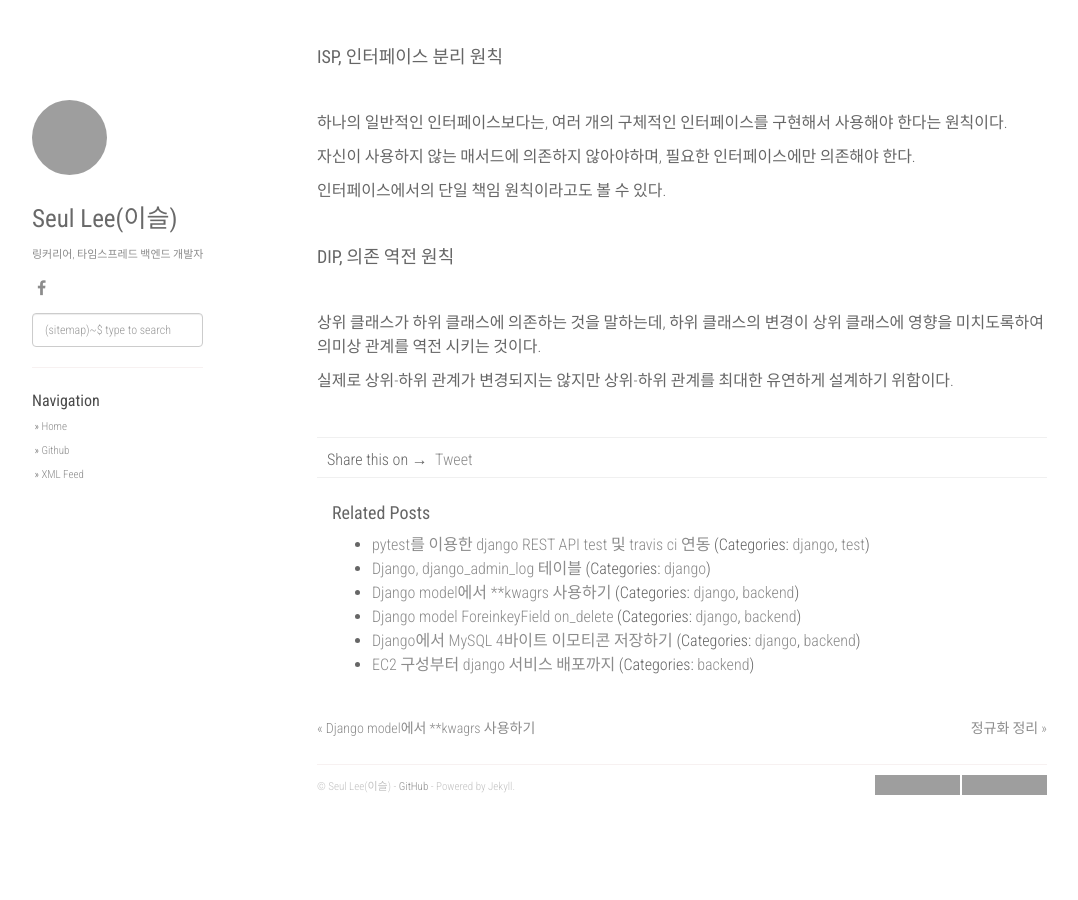
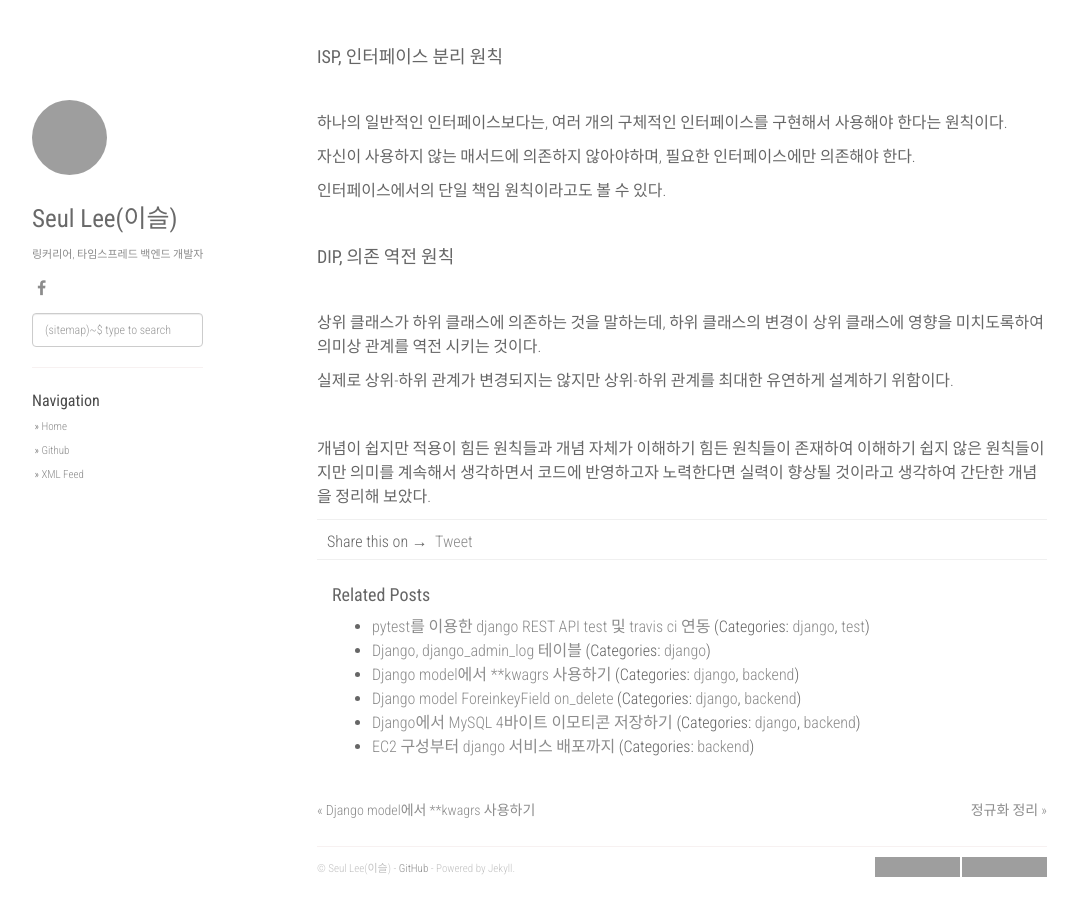
Before and after one commit to lee-seul/lee-seul.github.com, a Jekyll site: the page built from _posts/2018-04-10-SOLID.markdown, in a window 1280 px wide and 900 px high, scrolled down 1036 px, cut to the strip 0-900 px from the top of the window. Shown: the whole strip, without its empty margins (53-1131 px from the left). Built offline with Jekyll 4.4.1, drawn with Linux system fonts in a browser that asks for light colours; nearby versions of some CDN libraries; comment, search, counter and statistics services are not loaded; before the commit the page ends 1854 px from its top, so only the background shows below that; grey boxes are pictures that could not be loaded.

Commit message:
SOLID 원칙 내용 추가

```diff
--- a/_posts/2018-04-10-SOLID.markdown
+++ b/_posts/2018-04-10-SOLID.markdown
@@ -91,3 +91,7 @@ encoding: UTF-8
 
 
 <br>
+
+
+개념이 쉽지만 적용이 힘든 원칙들과 개념 자체가 이해하기 힘든 원칙들이 존재하여 이해하기 쉽지 않은 원칙들이지만
+의미를 계속해서 생각하면서 코드에 반영하고자 노력한다면 실력이 향상될 것이라고 생각하여 간단한 개념을 정리해 보았다.
```
